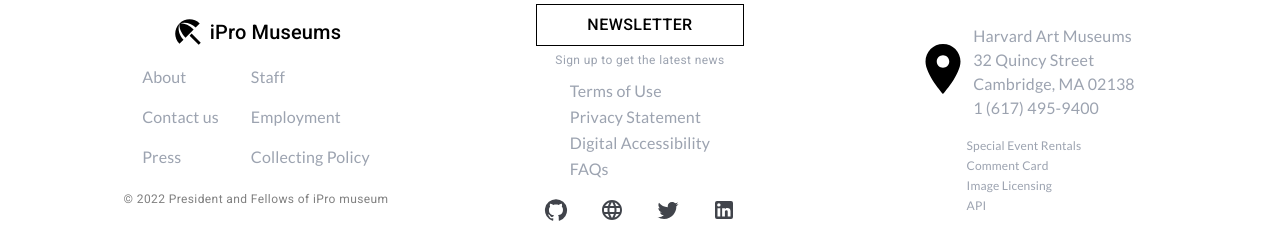
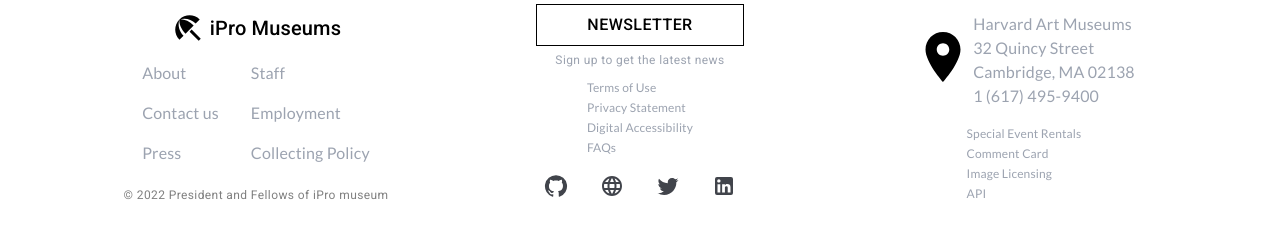
Before and after one commit to Azizkhuja/Exhibition, a React (Create React App) app: page / in a window 1280 px wide. Shown: the part 3557-3797 px from the top of the page. Built offline with nearby package versions, Linux system fonts and the light colour scheme.

Commit message:
APP-04 Fix max width view

```diff
--- a/src/components/Home/Footer/Footer.tsx
+++ b/src/components/Home/Footer/Footer.tsx
@@ -25,7 +25,7 @@ import LocationOnIcon from "@mui/icons-material/LocationOn";
 
 const Footer = () => {
   let fullYear = new Date().getFullYear();
-  const belowXsSize = useMediaQuery("(max-width:400px)");
+  const belowXsSize = useMediaQuery("(max-width:600px)");
 
   return (
     <Container sx={{ paddingTop: 6, paddingBottom: 3, color: "#9ca3b0" }}>
@@ -36,7 +36,7 @@ const Footer = () => {
             sx={{
               flexDirection: "column",
               alignItems: "center",
-              marginBottom: belowXsSize ? null : 2,
+              marginBottom: belowXsSize ? 2 : null,
             }}
           >
             <Grid item sx={{ color: "#000" }}>
@@ -100,7 +100,7 @@ const Footer = () => {
                 Sign up to get the latest news
               </Typography>
             </Grid>
-            <Grid item sx={{ fontSize: belowXsSize ? 12 : 16 }}>
+            <Grid item sx={{ fontSize: 12 }}>
               <FooterListItem policies={policies} />
             </Grid>
             <Grid item>
```
